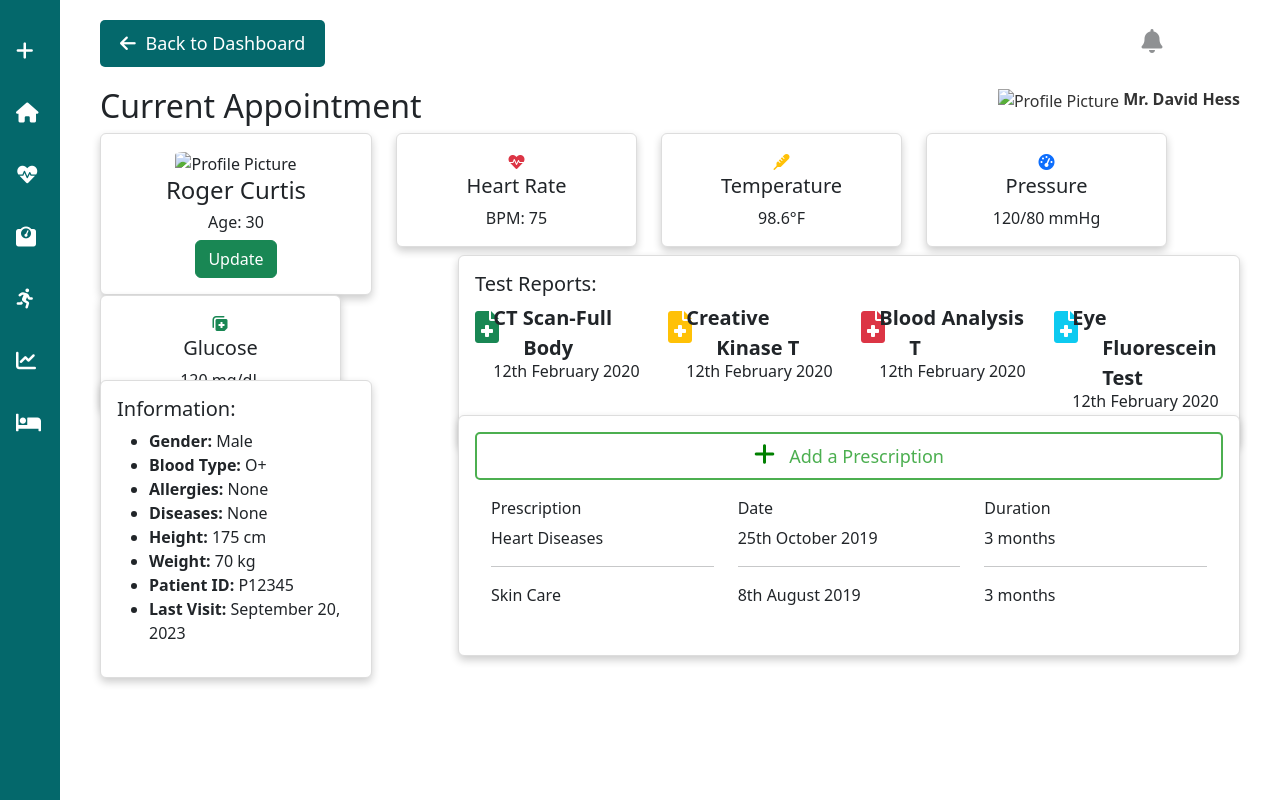
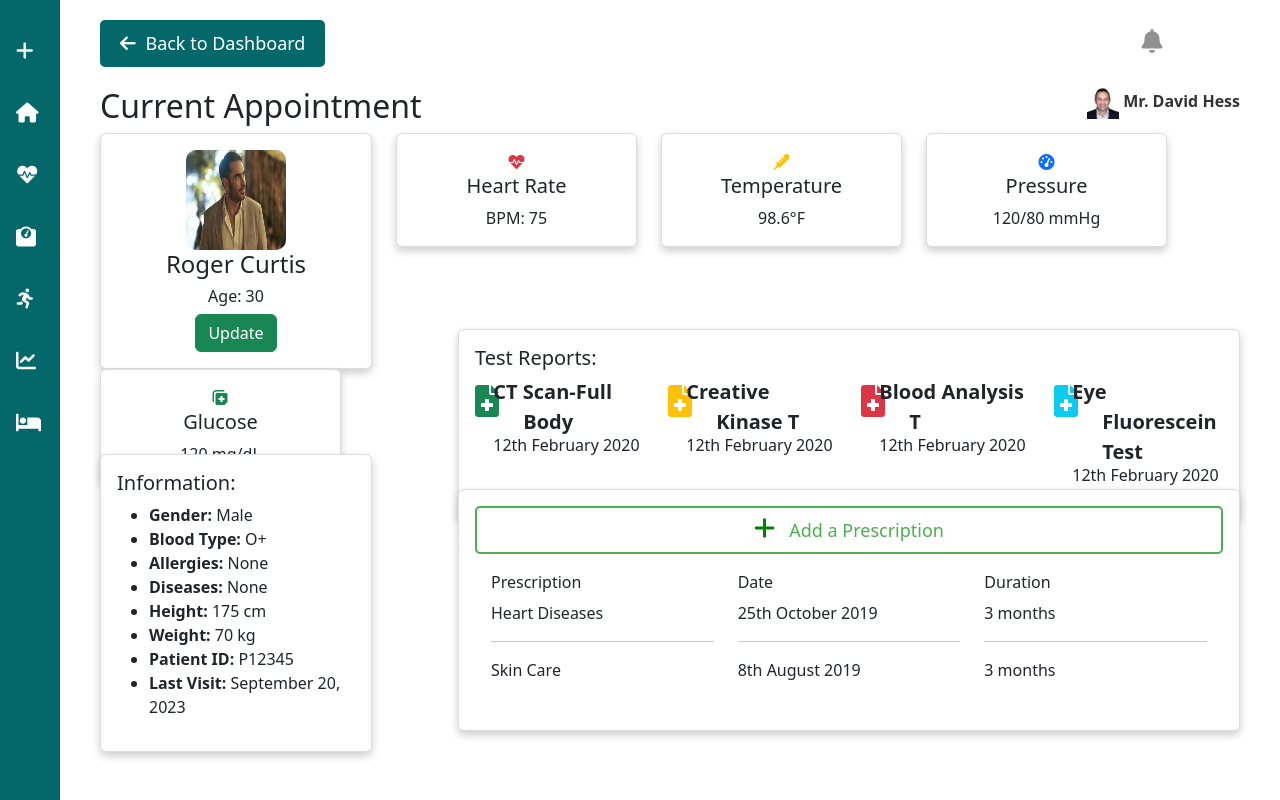
Before and after one commit to bad02/first-Screen-Page, a plain HTML site: page QuantumIT.html in a window 1280 px wide. Drawn offline with nearby package versions, Linux system fonts and the light colour scheme.

Commit message:
Images added

```diff
--- a/QuantumIT.html
+++ b/QuantumIT.html
@@ -198,7 +198,7 @@
             <i class="fas fa-bell notification-icon"></i>
             <!-- Notification icon -->
             <div class="profile-info">
-                <img src="david.jpg" alt="Profile Picture" width="32" height="32" />
+                <img src="Images/david.jpg" alt="Profile Picture" width="32" height="32" />
                 <!-- Profile picture -->
                 <strong>Mr. David Hess</strong>
                 <!-- Name -->
@@ -213,7 +213,7 @@
                 <div class="card">
                     <div class="card-body text-center"> <!-- Center align content -->
                         <!-- Profile picture -->
-                        <img src="Profile.jpg" alt="Profile Picture" class="small-image rounded-square">
+                        <img src="Images/Profile.jpg" alt="Profile Picture" class="small-image rounded-square">
                         <h4 id="patientName">Roger Curtis</h4> <!-- Age -->
                         <h6 class="card-text">Age: <span id="patientAge">30</span></h6> <!-- Update button -->
                         <button class="btn btn-success" onclick="updatePatientInfo()">Update</button>
```
Also changed, not shown: Images/Profile.jpg (added), Images/david.jpg (added).
